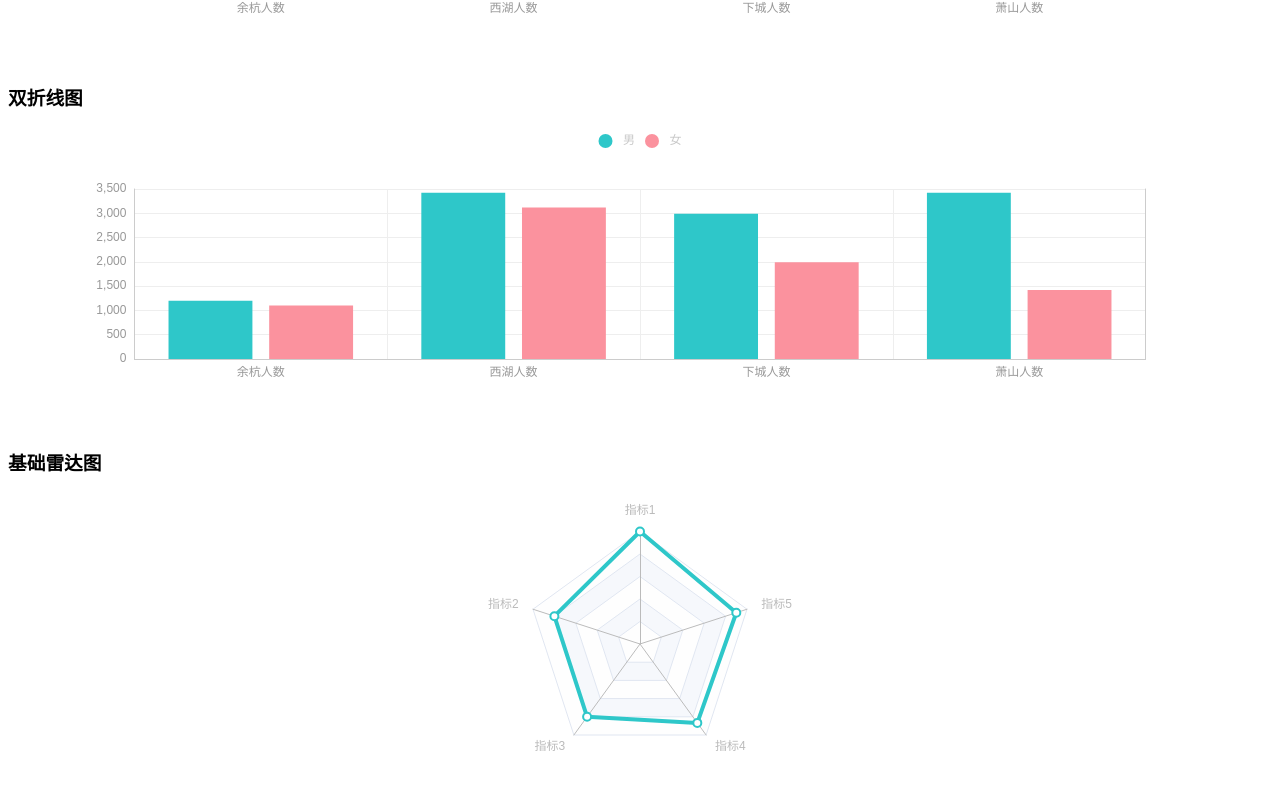
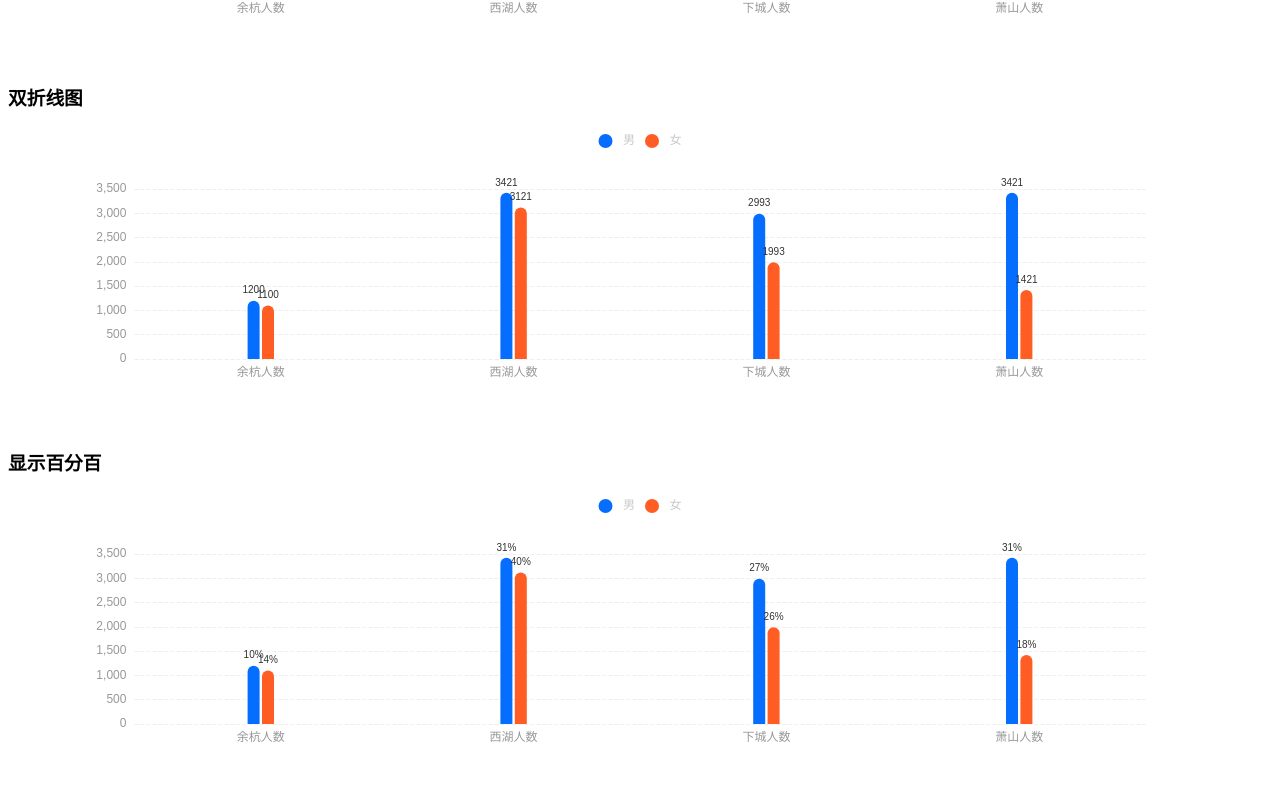
Before and after one commit to sweetXiaoyan/psy-test-result, a Vue app: page / in a window 1280 px wide. Shown: the part 1393-2200 px from the top of the page. Built offline with nearby package versions, Linux system fonts and the light colour scheme.

Commit message:
大体样式完成

```diff
--- a/src/example/Bar/index.vue
+++ b/src/example/Bar/index.vue
@@ -8,6 +8,10 @@
             <h3>双折线图</h3>
             <json-bar :dataSource="data"></json-bar>
         </div>
+        <div>
+            <h3>显示百分百</h3>
+            <json-bar :dataSource="data1"></json-bar>
+        </div>
     </div>
 </template>
 
@@ -17,53 +21,104 @@ import { defineComponent } from "vue";
 
 export default defineComponent({
     components: {
-    JsonBar
+        JsonBar,
     },
     setup(props) {
         const singleData = [
             {
                 label: "余杭人数",
-        value: 1200
+                value: 1200,
             },
             {
                 label: "西湖人数",
-        value: 3421
+                value: 3421,
             },
             { label: "下城人数", value: 2993 },
-      { label: "萧山人数", value: 3421 }
+            { label: "萧山人数", value: 3421 },
         ];
         const data = [
             {
                 series: "男",
                 label: "余杭人数",
-        value: 1200
+                value: 1200,
             },
             {
                 series: "男",
                 label: "西湖人数",
-        value: 3421
+                value: 3421,
             },
             { series: "男", label: "下城人数", value: 2993 },
             { series: "男", label: "萧山人数", value: 3421 },
             {
                 series: "女",
                 label: "余杭人数",
-        value: 1100
+                value: 1100,
             },
             {
                 series: "女",
                 label: "西湖人数",
-        value: 3121
+                value: 3121,
             },
             { series: "女", label: "下城人数", value: 1993 },
-      { series: "女", label: "萧山人数", value: 1421 }
+            { series: "女", label: "萧山人数", value: 1421 },
+        ];
+        const data1 = [
+            {
+                series: "男",
+                label: "余杭人数",
+                value: 1200,
+                percent: "10%",
+            },
+            {
+                series: "男",
+                label: "西湖人数",
+                value: 3421,
+                percent: "31%",
+            },
+            {
+                series: "男",
+                label: "下城人数",
+                value: 2993,
+                percent: "27%",
+            },
+            {
+                series: "男",
+                label: "萧山人数",
+                value: 3421,
+                percent: "31%",
+            },
+            {
+                series: "女",
+                label: "余杭人数",
+                value: 1100,
+                percent: "14%",
+            },
+            {
+                series: "女",
+                label: "西湖人数",
+                value: 3121,
+                percent: "40%",
+            },
+            {
+                series: "女",
+                label: "下城人数",
+                value: 1993,
+                percent: "26%",
+            },
+            {
+                series: "女",
+                label: "萧山人数",
+                value: 1421,
+                percent: "18%",
+            },
         ];
 
         return {
             data,
-      singleData
+            data1,
+            singleData,
         };
-  }
+    },
 });
 </script>
 
--- /dev/null
+++ b/src/packages/Bar/barDefaultConfig.ts
@@ -0,0 +1,24 @@
+import { graphic } from "echarts";
+import { BarSeriesOption } from "echarts/types/dist/shared";
+export const barDefaultSeries = (color = "#066EFF", opacity = 1) => {
+    const defaultSeries: BarSeriesOption = {
+        barWidth: 12, //柱子宽度
+        itemStyle: {
+            borderRadius: [12, 12, 0, 0], //柱子圆角
+            color: color,
+            // color: opacity ==1 ? color :  new graphic.LinearGradient(1, 1, 0, 0, [
+            //     { offset: 0, color: color },
+            //     { offset: 1, color: color},
+            // ]),
+        },
+
+    };
+    return defaultSeries;
+};
+
+export const barDefaultGrid = () => {
+    return {
+        show: false,
+        left:'10%',
+    };
+};
--- a/src/packages/Bar/index.ts
+++ b/src/packages/Bar/index.ts
@@ -5,7 +5,7 @@ import handleBarLine, {
     BarLineDataSource,
     BarLineSeriesOption,
     BarLineSettings,
-  BarLineType
+    BarLineType,
 } from "../common/BarLine";
 import * as echarts from "echarts/core";
 import { BarChart } from "echarts/charts";
@@ -22,16 +22,16 @@ const JsonBar = defineComponent({
         ...commonProps,
         dataSource: {
             type: Array as PropType<BarLineDataSource[]>,
-      default: () => []
+            default: () => [],
         },
         settings: {
             type: Object as PropType<BarLineSettings>,
-      default: () => ({})
-    }
+            default: () => ({}),
+        },
     },
     data() {
         return {
-      Options: {}
+            Options: {},
         } as JsonBarData;
     },
     render() {
@@ -39,7 +39,7 @@ const JsonBar = defineComponent({
 
         return h(JsonChart, {
             ...rest,
-      options: this.Options
+            options: this.Options,
         });
     },
     mounted() {
@@ -48,6 +48,7 @@ const JsonBar = defineComponent({
         settings.type === BarLineType.BAR
             ? null
             : (settings.type = BarLineType.BAR);
+
         this.Options = handleBarLine(dataSource, settings, ariaShow);
     },
     watch: {
@@ -58,8 +59,8 @@ const JsonBar = defineComponent({
                 ? null
                 : (settings.type = BarLineType.BAR);
             this.Options = handleBarLine(dataSource, settings, ariaShow);
-    }
-  }
+        },
+    },
 });
 
 export default JsonBar;
--- a/src/packages/Radar/index.ts
+++ b/src/packages/Radar/index.ts
@@ -32,7 +32,6 @@ const JsonRadar = defineComponent({
     const options: Ref<EChartsOption> = ref(
       handlerRadar(dataSource.value, settings.value)
     );
-    console.log("---", options);
     watch([dataSource, settings], () => {
       options.value = handlerRadar(dataSource.value, settings.value);
     });
--- a/src/packages/Radar/radar.ts
+++ b/src/packages/Radar/radar.ts
@@ -3,11 +3,15 @@ import {
     RadarSeriesOption,
     TitleOption,
     TooltipOption,
-  LegendComponentOption
+    LegendComponentOption,
 } from "echarts/types/dist/shared";
 import { Columns, ObjectKey } from "../../utils/type";
 import { isBoolean } from "../../utils/utils";
-import { defaultLegend, defaultTooltip } from "../../utils/defaultConfig";
+import {
+    defaultLegend,
+    defaultTooltip,
+    defaultColors,
+} from "../../utils/defaultConfig";
 
 type RadarData = {
     series?: string;
@@ -16,6 +20,7 @@ type RadarData = {
 export type RadarDataSource = Columns & RadarData;
 
 export interface RadarSettings {
+    color?: string | string[];
     type?: string;
     title?: TitleOption;
     tooltip?: TooltipOption | boolean;
@@ -52,7 +57,7 @@ const radarIndicator = (
 ) => {
     let sourceKeys: string[] = [];
     let indicatorArr: ObjectKey[] = [];
-  indicatorArr = dataSource.map(item => {
+    indicatorArr = dataSource.map((item) => {
         if (sourceKeys.includes(item.label)) {
             return;
         }
@@ -64,29 +69,42 @@ const radarSeries = (
     dataSource: RadarDataSource[],
     settings: RadarSettings
 ) => {
+    const { color = defaultColors } = settings;
     let series: RadarSeriesOption[] = [];
     let seriesNum: Array<string> = dataSource.reduce((cur: any, next) => {
         next.series ? cur.push(next.series) : null;
         return Array.from(new Set(cur));
     }, []);
-  console.log("@@@", seriesNum);
 
     if (seriesNum.length > 1) {
-    console.log("))))", seriesNum);
         // 多个
-    seriesNum.forEach(item => {
+        seriesNum.forEach((item, index) => {
             let sourceMap: ObjectKey = {
                 name: item,
-        type: "radar"
+                symbol: "none",
+                areaStyle: {
+                    color: color[index],
+                },
+                type: "radar",
             };
-      sourceMap.data = dataSource.map(el => el.value);
-      console.log("---sourceMap", sourceMap);
+            sourceMap.data = dataSource.map((el) => el.value);
             series.push(sourceMap);
         });
     } else {
         series[0] = {
             type: "radar",
-      data: [dataSource.map((item: RadarDataSource) => item.value)]
+            symbol: "none",
+            areaStyle: {
+                color: typeof color == "string" ? color : color[0],
+            },
+            lineStyle: {
+                // 单项线条样式
+                width: 0,
+            },
+            label: {
+                color: "#666666",
+            },
+            data: [dataSource.map((item: RadarDataSource) => item.value)],
         };
     }
 
@@ -108,9 +126,30 @@ const handleRadar = (
         tooltip,
         legend,
         radar: {
-      indicator: indicator
+            shape: "circle",
+            indicator: indicator,
+            axisLine: {
+                lineStyle: {
+                    color: "#DDDCFF",
                 },
-    series: series
+            },
+            splitLine: {
+                //背景网格
+                lineStyle: {
+                    width: 2,
+                    color: ["#EAE9FD"],
+                },
+            },
+            axisName: {
+                color: "black",
+                borderRadius: 3,
+                padding: [3, 5],
+                // textStyle: {
+                //
+                // },
+            },
+        },
+        series: series,
     };
     return options;
 };
--- a/src/packages/common/BarLine.ts
+++ b/src/packages/common/BarLine.ts
@@ -1,5 +1,6 @@
 import { App, defineComponent, h, PropType } from "vue";
 import commonProps from "../../utils/commonProps";
+import { barDefaultSeries, barDefaultGrid } from "../Bar/barDefaultConfig";
 // import Chart from "../chart";
 
 // import * as echarts from "echarts/core";
@@ -10,10 +11,15 @@ import {
     BarSeriesOption,
     TitleOption,
     TooltipOption,
-  YAXisOption
+    YAXisOption,
+    GridOption,
 } from "echarts/types/dist/shared";
 import { Columns, Tuple, ObjectKey } from "@/utils/type";
-import { defaultLegend, defaultTooltip } from "../../utils/defaultConfig";
+import {
+    defaultColors,
+    defaultLegend,
+    defaultTooltip,
+} from "../../utils/defaultConfig";
 import { isBoolean } from "@/utils/utils";
 
 // echarts.use([BarChart, LineChart]);
@@ -45,13 +51,15 @@ export declare const AXIS_TYPES: {
 export enum BarLineType {
     LINE = "line",
     BAR = "bar",
-  COLUMN = "column"
+    COLUMN = "column",
 }
 export type OptionAxisType = keyof typeof AXIS_TYPES;
 
 export type BarLineSeriesOption = BarSeriesOption | LineSeriesOption;
 
 export interface BarLineSettings {
+    color?: string; // 柱子颜色
+    opacity?: number; //柱子不透明渐变
     type?: BarLineType;
     title?: TitleOption | TitleOption[];
     xAxisType?: OptionAxisType;
@@ -76,6 +84,7 @@ export interface BarLineSettings {
     fallTotalName?: string;
     fallLegendName?: string;
     fallBarColor?: string;
+    grid?: GridOption;
 }
 
 const barLineXAxis = <T>(
@@ -85,7 +94,7 @@ const barLineXAxis = <T>(
     const {
         xAxisType = "category",
         xVisible = true,
-    waterfall = false
+        waterfall = false,
     } = settings;
 
     // 设置值
@@ -97,11 +106,23 @@ const barLineXAxis = <T>(
     dataSource.forEach((item: BarLineDataSource) => {
         !xAxis.includes(item.label) ? xAxis.push(item.label) : null;
     });
+    const xAxisDefault = {
+        splitLine: {
+            show: false,
+            lineStyle: {
+                color: "#D3D3D3",
+            },
+        },
+        axisLine: {
+            show: false,
+        },
+    };
 
     return {
+        ...xAxisDefault,
         type: xAxisType,
         data: waterfall ? xAxis : xAxis,
-    show: xVisible
+        show: xVisible,
     };
 };
 
@@ -112,15 +133,26 @@ const barLineYAxis = <T>(
     const {
         yVisible = true,
         yFormatter = ["{value}", "{value}"],
-    yAxisName = []
+        yAxisName = [],
     } = settings;
 
     const yAxisDefault: YAXisOption = {
         type: "value",
         axisTick: {
-      show: false
+            show: false,
         },
-    show: yVisible
+        axisLine: {
+            show: false,
+        },
+        splitLine: {
+            //y轴网格
+            show: true,
+            lineStyle: {
+                type: "dashed",
+            },
+        },
+
+        show: yVisible,
     };
 
     const yAxisResult: YAXisOption[] = [];
@@ -128,13 +160,41 @@ const barLineYAxis = <T>(
         yAxisResult[i] = Object.assign({}, yAxisDefault, {
             position: i === 1 ? "right" : "left",
             axisLabel: {
-        formatter: yFormatter[i]
-      }
+                formatter: yFormatter[i],
+            },
         });
 
         yAxisResult[i].name = yAxisName[i] || "";
     }
     return yAxisResult;
+};
+
+const barLineGrid = (
+    dataSource: BarLineDataSource[],
+    settings: BarLineSettings
+) => {
+    const { grid = {}, type = BarLineType.LINE } = settings;
+    return {
+        ...barDefaultGrid(),
+        ...grid,
+    };
+};
+
+const barDefaultLabel = {
+    normal: {
+        show: true,
+        position: "top",
+        fontSize:10,
+        color:"#333",
+        formatter: (params) => {
+            console.log("params",params)
+            return params.data.percent ? params.data.percent : params.value;
+        },
+    },
+    emphasis: {
+        show: true,
+        position: "top",
+    },
 };
 
 const waterFallSeries = (
@@ -144,7 +204,7 @@ const waterFallSeries = (
     const {
         labelShow = false,
         fallLegendName = "",
-    fallBarColor = ""
+        fallBarColor = "",
     } = settings;
 
     if (Array.isArray(dataSource)) {
@@ -160,13 +220,13 @@ const waterFallSeries = (
         type: "bar",
         stack: "总量",
         label: {
-      show: false
+            show: false,
         },
         itemStyle: {
             borderColor: "rgba(0,0,0,0)",
-      color: "rgba(0,0,0,0)"
+            color: "rgba(0,0,0,0)",
         },
-    emphasis: seriesDataAuxiliary
+        emphasis: seriesDataAuxiliary,
     };
 };
 
@@ -179,8 +239,10 @@ const normalSeries = (
         smooth = true,
         barGap = "20%",
         stack = false,
-    labelShow = false,
-    type = BarLineType.LINE
+        labelShow = true,
+        type = BarLineType.LINE,
+        color = defaultColors,
+        opacity = 1,
     } = settings;
 
     if (!Array.isArray(dataSource)) {
@@ -199,27 +261,31 @@ const normalSeries = (
         ...(area
             ? {
                   areaStyle: {
-            opacity: 0.2
+                      opacity: 0.2,
+                  },
               }
-        }
-      : {})
+            : {}),
     };
-  const barSeries: BarSeriesOption = {
+    const barSeries = (color) => ({
         barGap,
+        ...barDefaultSeries(color, opacity),
         ...(stack ? { stack: "stack" } : {}),
-    label: {
-      show: labelShow,
-      color: "#314659"
-    }
+        // label: {
+        //     show: labelShow,
+        //     color: "#314659",
+        // },
+        label: labelShow ? { ...barDefaultLabel } : {},
+    });
+
+    if (seriesNum.length) {
+        series = seriesNum.map((item, index) => {
+            const dataSourceMap: ObjectKey = {
+                name: item,
+                type,
             };
 
-  if (seriesNum.length) {
-    series = seriesNum.map(item => {
-      const dataSourceMap: ObjectKey = {};
-      dataSourceMap.name = item;
-      dataSourceMap.type = type;
             dataSourceMap.data = dataSource.filter(
-        el => el.series == dataSourceMap.name
+                (el) => el.series == dataSourceMap.name
             );
 
             const seriesItem: BarLineSeriesOption = {
@@ -227,22 +293,22 @@ const normalSeries = (
                 ...(type === BarLineType.LINE
                     ? lineSeries
                     : type === BarLineType.BAR
-          ? barSeries
-          : {})
+                    ? barSeries(color[index])
+                    : {}),
             };
             return seriesItem;
         });
     } else {
         const dataSourceMap: ObjectKey = {};
         dataSourceMap.type = type;
-    dataSourceMap.data = dataSource.map(item => item.value);
+        dataSourceMap.data = dataSource.map((item) => item.value);
         const seriesItem: BarLineSeriesOption = {
             ...dataSourceMap,
             ...(type === BarLineType.LINE
                 ? lineSeries
                 : type === BarLineType.BAR
-        ? barSeries
-        : {})
+                ? barSeries(color[0])
+                : {}),
         };
         return seriesItem;
     }
@@ -264,10 +330,12 @@ const barLineTooltip = (
                     const target = param[1];
                     return `${target.name}<br/>${target.marker || ""}${
                         target.seriesName
-          } : <b style="font-weight:bold; color: #000">${target.value}</b>`;
+                    } : <b style="font-weight:bold; color: #000">${
+                        target.value
+                    }</b>`;
                 }
                 return "";
-      }
+            },
         };
         defaultTip = Object.assign({}, waterFallTooltip, defaultTip);
     }
@@ -296,22 +364,23 @@ const handleBarLine = <T = any>(
     const series = normalSeries(dataSource, settings);
     const tooltip = barLineTooltip(dataSource, settings) as TooltipOption;
     const legend = barLineLegend(dataSource, settings);
-
-  const { title = {} } = settings;
-
+    const grid = barLineGrid(dataSource, settings);
+    const { title = {}, type } = settings;
     const options: EChartsOption = {
         aria: {
             decal: {
-        show: ariaShow
-      }
+                show: ariaShow,
+            },
         },
         title,
         legend,
         xAxis,
         yAxis,
         series,
-    tooltip
+        tooltip,
+        grid,
     };
+
     return options;
 };
 
--- a/src/utils/defaultConfig.ts
+++ b/src/utils/defaultConfig.ts
@@ -29,3 +29,5 @@ export const defaultTooltip = (trigger = "axis") => {
     padding: [10, 10]
   };
 };
+
+export const defaultColors = ["#066EFF","#FF5D23", "#FDA720", "#2BC388", "#FC674F"]
--- a/src/utils/utils.ts
+++ b/src/utils/utils.ts
@@ -5,8 +5,7 @@
  */
 export function throttle(fn: Function, delay = 500) {
   let timer;
-  let context = function() {
-    let args = arguments;
+  let context = function(...args) {
 
     if (timer) return;
     timer = setTimeout(() => {
@@ -27,8 +26,7 @@ export function throttle(fn: Function, delay = 500) {
  */
 export function debounce(fn: Function, delay = 500) {
   let timer: number | null = null;
-  const context = function() {
-    const args = arguments;
+  const context = function(...args) {
     clearTimeout(timer!);
     timer = setTimeout(function() {
       fn.apply(context, args);
```
Lines whose indentation alone changed are shown as unchanged.
